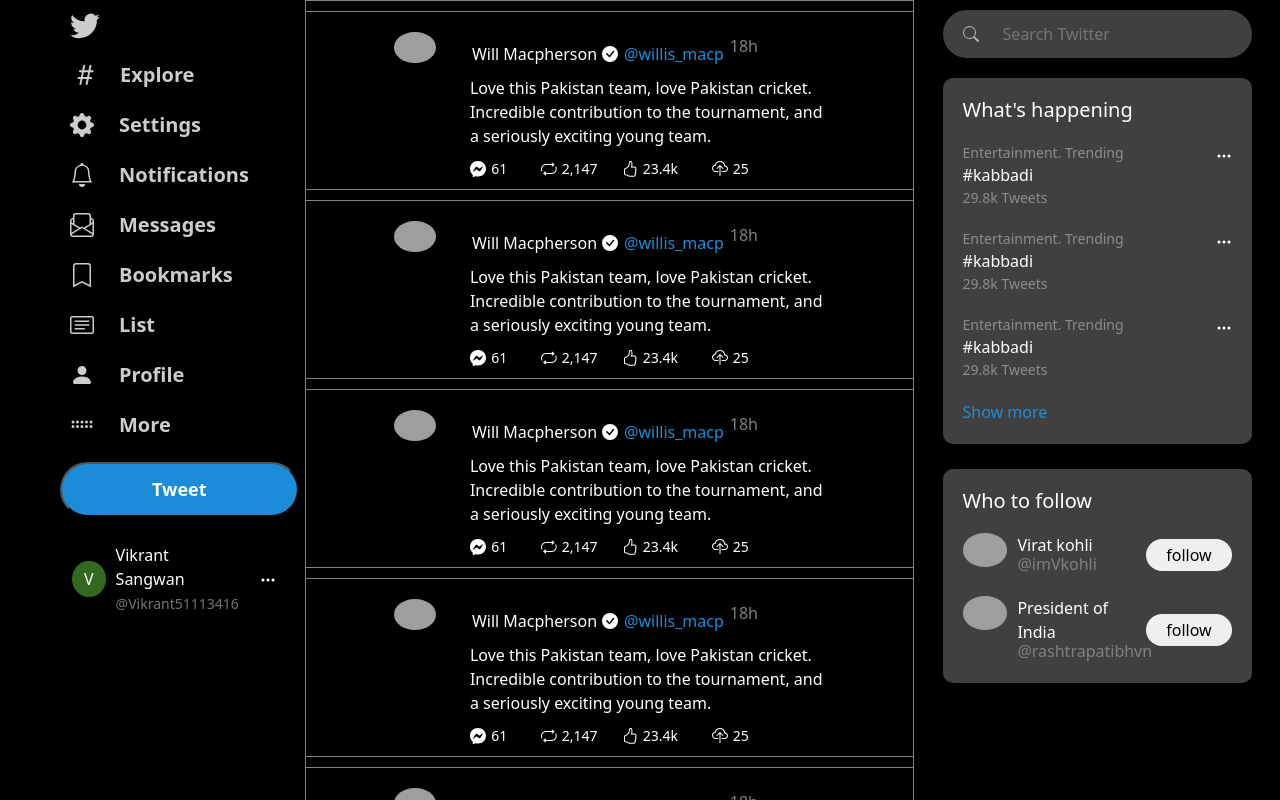
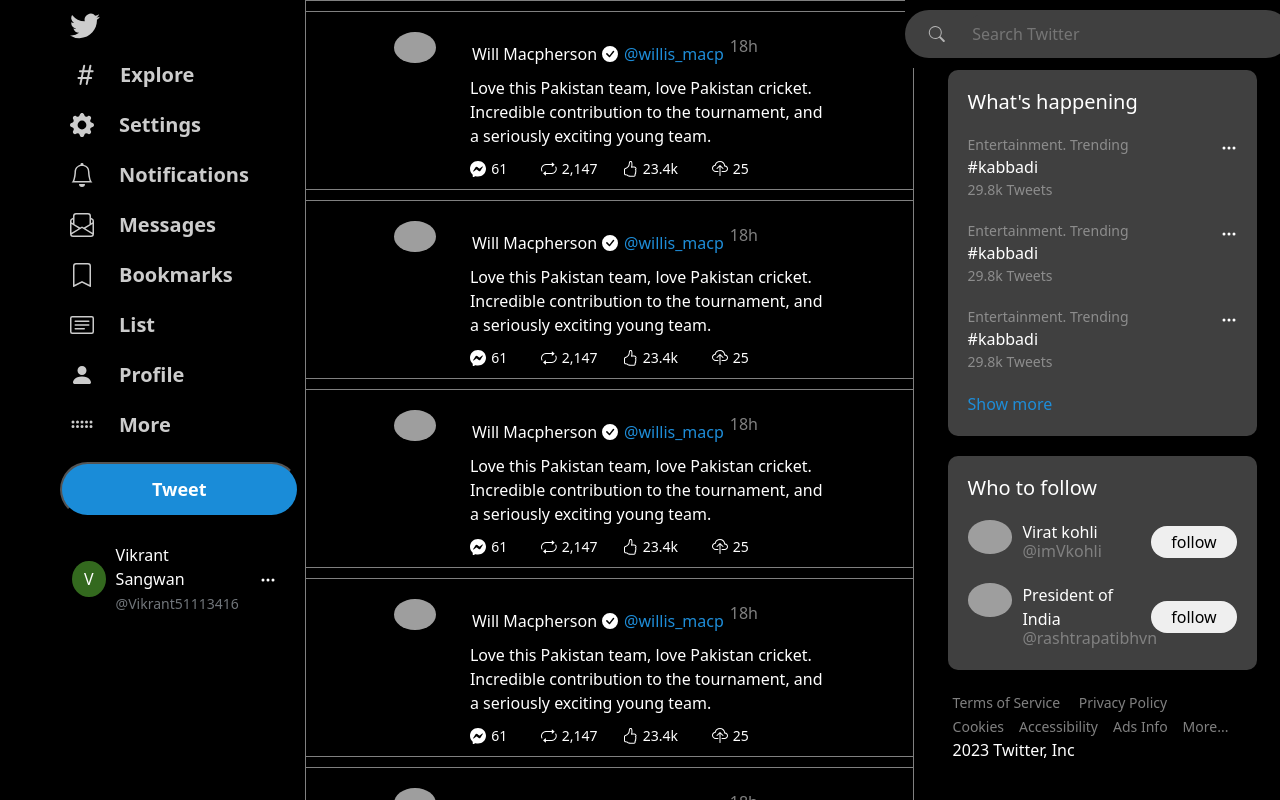
Before and after one commit to VikrantSangwan/twitter-clone, a React (Create React App) app in the folder Twitter-clone-react/twitter-clone/: page / in a window 1280 px wide. Shown: the top 800 px of the page. Built offline with nearby package versions, Linux system fonts and the light colour scheme; grey boxes are pictures that could not be loaded.

Commit message:
righsection completed

```diff
--- a/Twitter-clone-react/twitter-clone/src/Components/Following/Following.css
+++ b/Twitter-clone-react/twitter-clone/src/Components/Following/Following.css
@@ -14,11 +14,18 @@
     }
 }
 
+.fixedsearchbox {
+    position: fixed;
+    width: 385px;
+    z-index: 999999;
+    background-color: black;
+}
+
 .searchbox {
     display: flex;
     width: 100%;
     padding: 4px;
-    margin-top: 10px;
+    margin: 10px 0px;
     align-items: center;
     background-color: #404040;
     border-radius: 200px;
@@ -38,6 +45,10 @@
     background-color: inherit;
     border: none;
     outline: none;
+}
+
+.othersections {
+    margin-top: 50px;
 }
 
 .box {
@@ -125,3 +136,20 @@
     border-radius: 20px;
     border: none;
 }
+
+.links {
+    margin-top: 20px;
+    padding-left: 10px;
+    display: flex;
+    flex-wrap: wrap;
+}
+
+.links>div {
+    width: 100%;
+}
+
+.links>div>a {
+    font-size: 14px;
+    color: gray !important;
+    padding-right: 15px;
+}
--- a/Twitter-clone-react/twitter-clone/src/Components/Following/Following.js
+++ b/Twitter-clone-react/twitter-clone/src/Components/Following/Following.js
@@ -4,6 +4,7 @@
 function Following() {
   return (
     <div className="rightcontainer">
+      <div className="fixedsearchbox">
         <div className="searchbox">
           <svg
             xmlns="http://www.w3.org/2000/svg"
@@ -17,6 +18,8 @@
           </svg>
           <input type="text" placeholder="Search Twitter" />
         </div>
+      </div>
+      <div className="othersections">
         <div className="box">
           <h5>What's happening</h5>
           <div className="feed-wrapper">
@@ -117,6 +120,18 @@
             </div>
           </div>
         </div>
+        <div className="links">
+          <div>
+            <a href="">Terms of Service </a>
+            <a href="">Privacy Policy </a>
+            <a href="">Cookies</a>
+            <a href="">Accessibility</a>
+            <a href="">Ads Info</a>
+            <a href="">More...</a>
+            <p>2023 Twitter, Inc</p>
+          </div>
+        </div>
+      </div>
     </div>
   );
 }
```
Lines whose indentation alone changed are shown as unchanged.
